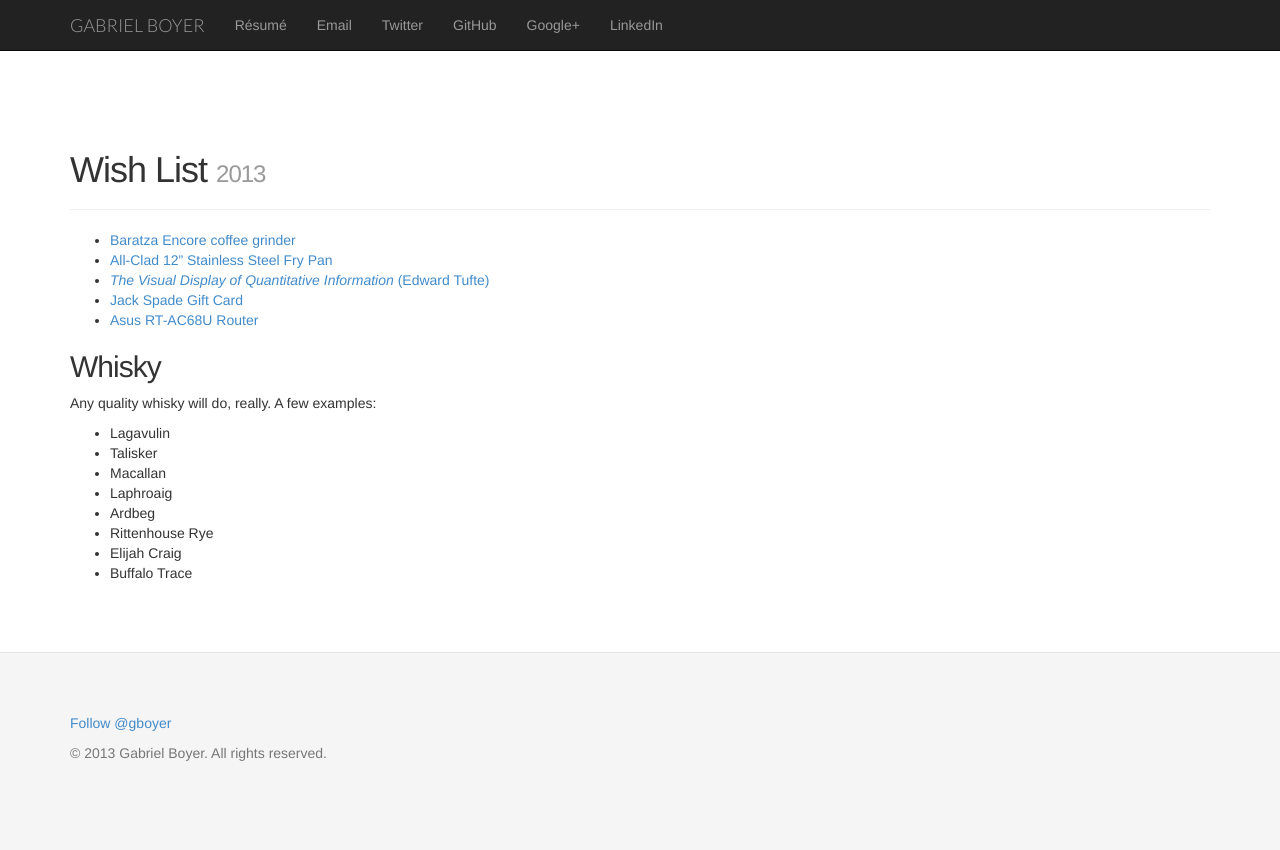
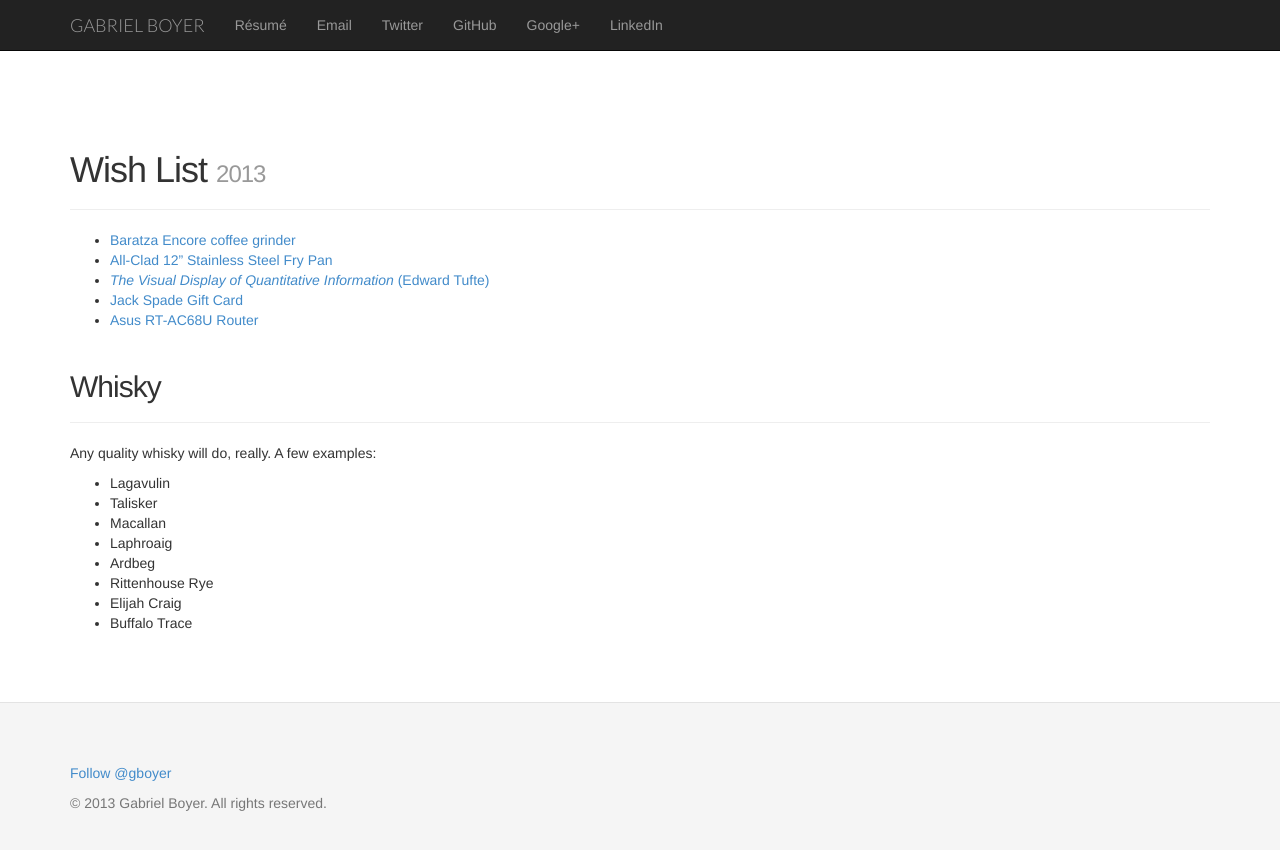
Before and after one commit to gabe/gabe.github.com, a Jekyll site: the page built from wishlist.md, in a window 1280 px wide. Shown: the top 850 px of the page. Built offline with Jekyll 4.4.1, drawn with Linux system fonts in a browser that asks for light colours; nearby versions of some CDN libraries; comment, search, counter and statistics services are not loaded.

Commit message:
Update page style

```diff
--- a/wishlist.md
+++ b/wishlist.md
@@ -13,7 +13,9 @@
 - [Jack Spade Gift Card][4]
 - [Asus RT-AC68U Router][5]
 
-## Whisky
+<div class="page-header">
+  <h2>Whisky</h2>
+</div>
 
 Any quality whisky will do, really. A few examples:
 
```
